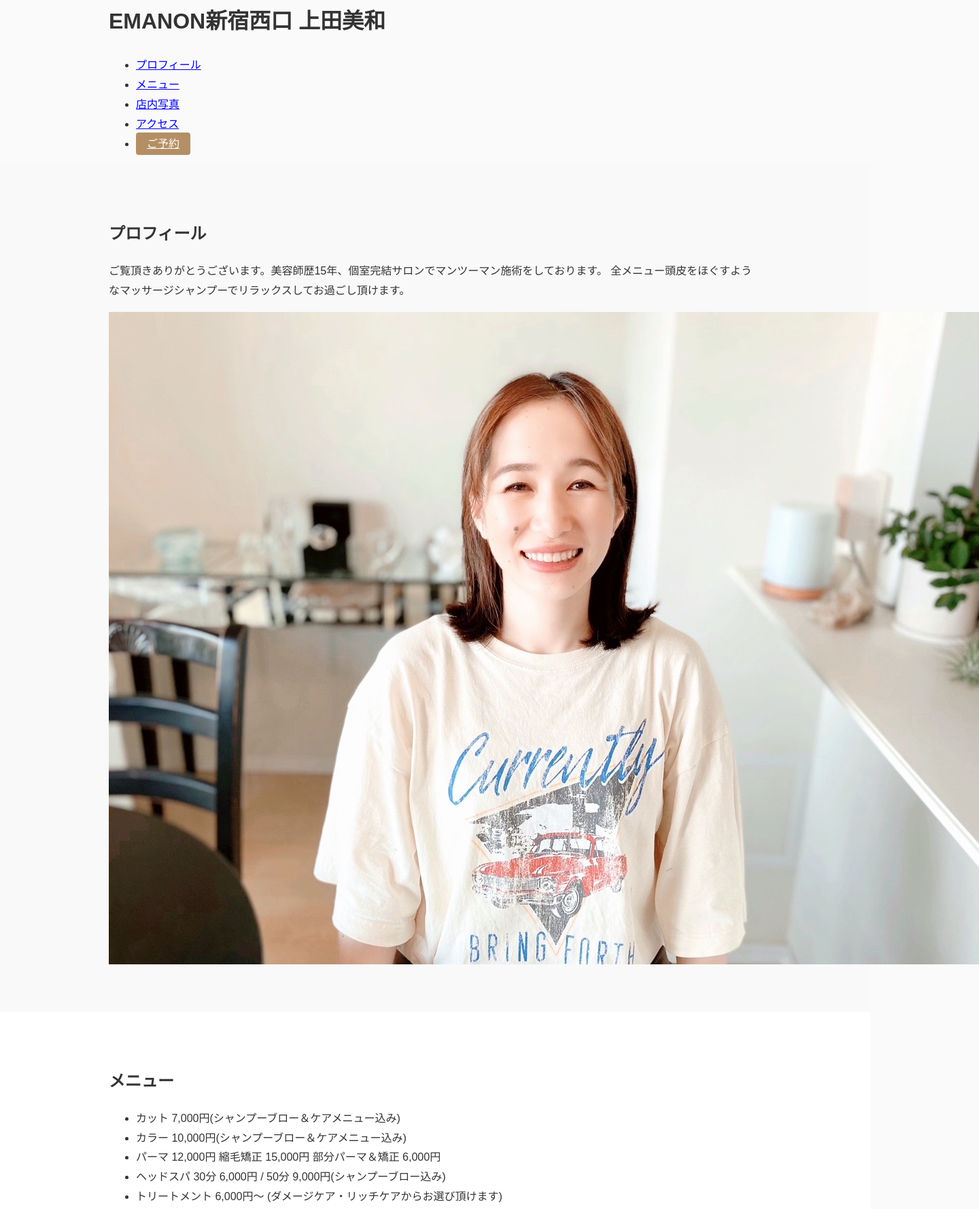
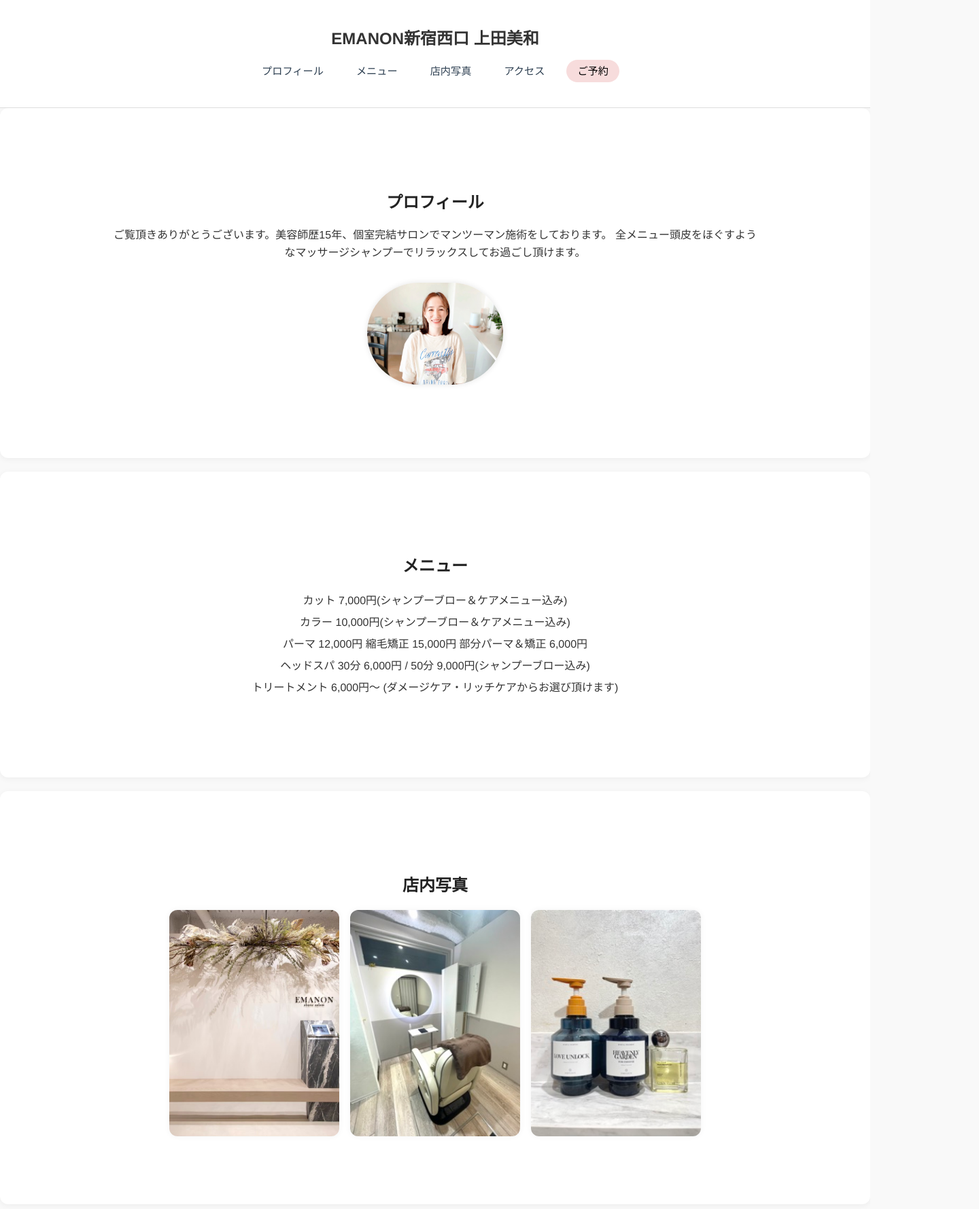
Before and after one commit to Miwaueda/emanon-ueda, a plain HTML site: page index.html/index.html in a window 1280 px wide. Shown: the part 18-1797 px from the top of the page at 68% size, 1440 px wide, since content can reach past the window. Drawn offline with Linux system fonts and the light colour scheme.

Commit message:
Update style.css

```diff
--- a/index.html/style.css
+++ b/index.html/style.css
@@ -1,124 +1,154 @@
-/* style.css */
-
+/* 全体共通スタイル */
 body {
-  font-family: 'Noto Sans JP', sans-serif;
+  font-family: 'Helvetica Neue', sans-serif;
+  line-height: 1.6;
   margin: 0;
   padding: 0;
   color: #333;
-  background-color: #fafafa;
-  line-height: 1.8;
+  background-color: #f9f9f9;
+}
+
+a {
+  color: #2c3e50;
+  text-decoration: none;
 }
 
 .container {
+  width: 90%;
   max-width: 960px;
   margin: 0 auto;
-  padding: 0 20px;
+  padding: 40px 0;
 }
 
-.site-header {
+/* ヘッダー */
+header {
   background-color: #fff;
-  border-bottom: 1px solid #eaeaea;
-  padding: 1rem 0;
+  border-bottom: 1px solid #ddd;
+  position: sticky;
+  top: 0;
+  z-index: 10;
 }
 
-.logo {
+header h1 {
   font-size: 1.5rem;
-  font-weight: 700;
   margin: 0;
+  padding: 1rem 0;
+  text-align: center;
 }
 
-.main-nav ul {
+nav ul {
+  display: flex;
+  justify-content: center;
+  flex-wrap: wrap;
+  padding: 0;
   list-style: none;
-  display: flex;
-  justify-content: flex-end;
+  margin: 0;
   gap: 1rem;
-  padding: 0;
-  margin: 0;
 }
 
-.main-nav a {
-  text-decoration: none;
-  color: #333;
-  font-weight: bold;
-  transition: color 0.3s;
+nav a {
+  font-size: 0.95rem;
+  padding: 0.5rem 1rem;
+  border-radius: 20px;
+  transition: background-color 0.3s;
 }
 
-.main-nav a:hover {
-  color: #b48f65;
+nav a:hover,
+.reserve-button {
+  background-color: #f7dcdc;
+  color: #000;
 }
 
-.reserve-button {
-  background-color: #b48f65;
-  color: #fff !important;
-  padding: 0.5rem 1rem;
-  border-radius: 4px;
-}
-
-.reserve-button:hover {
-  background-color: #a27c52;
-}
-
-.hero {
-  background-image: url('hero-image.jpg'); /* ヒーロー画像を設定する場合 */
-  background-size: cover;
-  background-position: center;
-  color: #fff;
-  text-align: center;
-  padding: 100px 20px;
-}
-
-.hero-title {
-  font-size: 2rem;
-  margin-bottom: 1rem;
-}
-
-.hero-sub {
-  font-size: 1.2rem;
-}
-
+/* セクション共通 */
 .section {
   padding: 60px 0;
   background-color: #fff;
+  margin-bottom: 20px;
+  border-radius: 12px;
+  box-shadow: 0 2px 10px rgba(0,0,0,0.05);
 }
 
-.section:nth-child(even) {
-  background-color: #f9f9f9;
+.section h2 {
+  text-align: center;
+  margin-bottom: 1rem;
+  color: #222;
 }
 
-.section-title {
-  font-size: 1.8rem;
-  margin-bottom: 30px;
+.center-text {
   text-align: center;
-  color: #333;
 }
 
-.menu-list {
-  list-style: none;
-  padding: 0;
-  font-size: 1.1rem;
-  line-height: 2;
-  max-width: 600px;
-  margin: 0 auto;
+/* プロフィール */
+.profile-text {
+  text-align: center;
+  margin-bottom: 2rem;
 }
 
+.profile-photo {
+  text-align: center;
+}
+
+.profile-photo img {
+  width: 200px;
+  height: auto;
+  border-radius: 100px;
+  object-fit: cover;
+  box-shadow: 0 0 8px rgba(0,0,0,0.1);
+}
+
+/* メニュー */
+#services ul {
+  padding: 0;
+  list-style: none;
+  line-height: 2;
+  font-size: 1rem;
+  text-align: center;
+}
+
+/* ギャラリー */
 .gallery {
-  display: grid;
-  grid-template-columns: repeat(auto-fit, minmax(240px, 1fr));
-  gap: 20px;
+  display: flex;
+  flex-wrap: wrap;
+  justify-content: center;
+  gap: 1rem;
 }
 
 .gallery img {
-  width: 100%;
-  height: auto;
-  border-radius: 10px;
+  width: 30%;
+  max-width: 250px;
+  border-radius: 12px;
   object-fit: cover;
-  box-shadow: 0 4px 8px rgba(0,0,0,0.1);
+  box-shadow: 0 0 10px rgba(0,0,0,0.05);
 }
 
-.site-footer {
-  background-color: #333;
-  color: #fff;
+/* 予約ボタン */
+.reserve-big-button {
+  display: inline-block;
+  background-color: #ff8c8c;
+  color: white;
+  font-weight: bold;
+  padding: 1rem 2rem;
+  margin: 1rem 0;
+  border-radius: 40px;
+  transition: background-color 0.3s;
+}
+
+.reserve-big-button:hover {
+  background-color: #e67272;
+}
+
+/* アクセスマップ */
+iframe {
+  border-radius: 8px;
+  max-width: 100%;
+}
+
+/* フッター */
+footer {
+  background-color: #f0f0f0;
   text-align: center;
+  font-size: 0.8rem;
   padding: 20px 0;
-  font-size: 0.9rem;
+  margin-top: 40px;
+  color: #777;
 }
```
